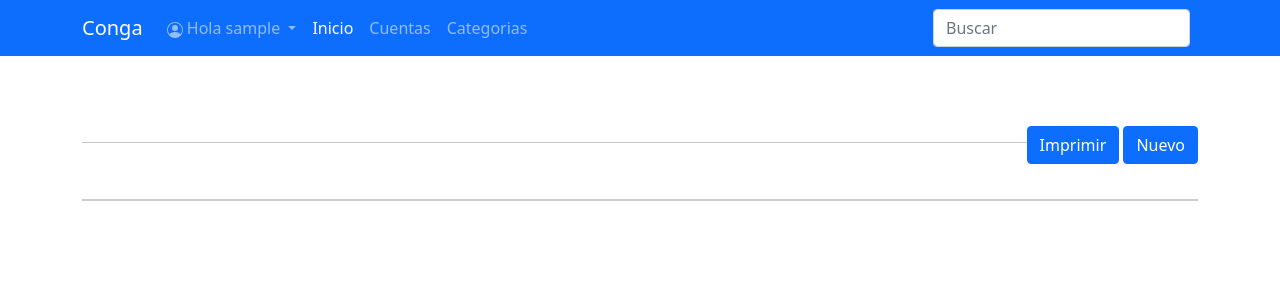
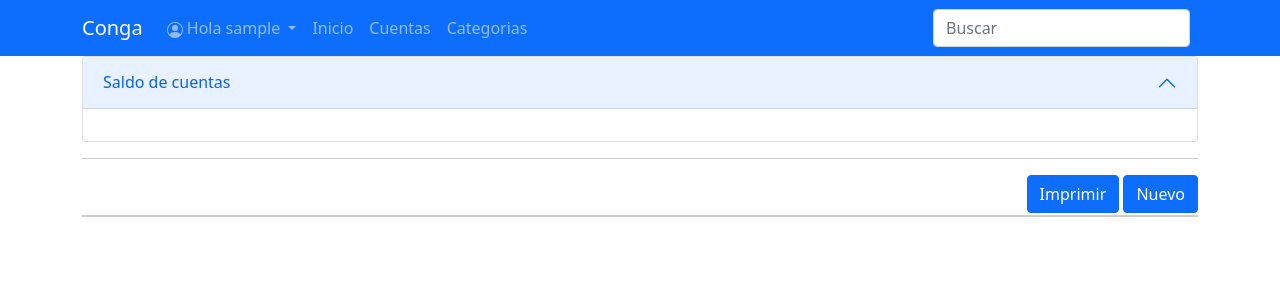
Before and after one commit to Coihue555/Conga, a PHP site: page /stock.php in a window 1280 px wide. Shown: the top 300 px of the page. Run offline with PHP 8.4, Linux system fonts and the light colour scheme; the visitor is signed in with stand-in values (Sample User, id 1); data that the repository does not hold is empty; a stand-in replaces the project's code that opens the database connection.

Commit message:
Small fixes

```diff
--- a/navbar.php
+++ b/navbar.php
@@ -23,7 +23,7 @@
             </ul>
           </li>
         <li class="nav-item">
-          <a class="nav-link active" aria-current="page" href="stock.php">Inicio</a>
+          <a class="nav-link" aria-current="page" href="stock.php">Inicio</a>
         </li>
         <li class="nav-item">
           <a class="nav-link" href="cuentas.php">Cuentas</a>
--- a/register.php
+++ b/register.php
@@ -41,6 +41,7 @@ if($_SERVER["REQUEST_METHOD"] == "POST"){
 
             // Close statement
             mysqli_stmt_close($stmt);
+            include 'createDBTable.php';
         }
     }
 
--- a/stock.php
+++ b/stock.php
@@ -33,10 +33,19 @@
   <body>
   <?php include 'navbar.php' ?>
   <div class="container">
-		<div class="row" style="margin-top: 70px;">
+		<div class="row">
 			<div class="col-md-12" >
 				<table class="table">
 					<div class="col-md-12">
+						<div class="accordion" id="accordionExample">
+							<div class="accordion-item">
+								<h2 class="accordion-header" id="headingOne">
+									<button class="accordion-button" type="button" data-bs-toggle="collapse" data-bs-target="#collapseOne" aria-expanded="true" aria-controls="collapseOne">
+										Saldo de cuentas
+									</button>
+								</h2>
+								<div id="collapseOne" class="accordion-collapse collapse show" aria-labelledby="headingOne" data-bs-parent="#accordionExample">
+									<div class="accordion-body">
 										<?php
 											// Saldo total
 											$sql = "SELECT TRUNCATE(SUM(valor), 2) AS valor_suma FROM movimientos WHERE (usuario='$user')";
@@ -45,7 +54,7 @@
 											if ($result->num_rows > 0) {
 												// output data of each row
 												while($row = $result->fetch_assoc()) {
-											echo "<button type='button' class='btn btn-success'>Total<br> <span class='badge bg-secondary'>$" . $row['valor_suma']."</span></button>		";
+													echo "<button type='button' class='btn btn-success' style='margin-bottom:5px;'>Total<br> <span class='badge bg-secondary'>$" . $row['valor_suma']."</span></button>		";
 												}
 											}
 
@@ -56,7 +65,7 @@
 											if ($result->num_rows > 0) {
 												// output data of each row
 												while($row = $result->fetch_assoc()) {
-											echo "<button type='button' class='btn btn-primary'>" . $row['Cuenta']."<br> <span class='badge bg-secondary'>$" . $row['Parcial']."</span></button>		";
+													echo "<button type='button' class='btn btn-primary' style='margin-bottom:5px;'>" . $row['Cuenta']."<br> <span class='badge bg-secondary'>$" . $row['Parcial']."</span></button>		";
 												}
 											}
 
@@ -64,11 +73,18 @@
 
 										?>
 								</div>
+								</div>
+							</div>
+						</div>
+
+					</div>
+					<hr>
                     <div style="float:right;">
                     	<button type="button" class="btn btn-primary" onclick="print()">Imprimir</button>
 						<button type="button" class="btn btn-primary" data-bs-toggle="modal" data-bs-target="#myModal">Nuevo</button>
                     </div>
-					<hr><br>
+					<br>
+
 						 <!-- Modal -->
 					<div class="modal fade" id="myModal" tabindex="-1" aria-labelledby="exampleModalLabel" aria-hidden="true">
 						<div class="modal-dialog">
```
Also changed, not shown: createDBTable.php (added, +49 -0 lines). Lines whose indentation alone changed are shown as unchanged.
